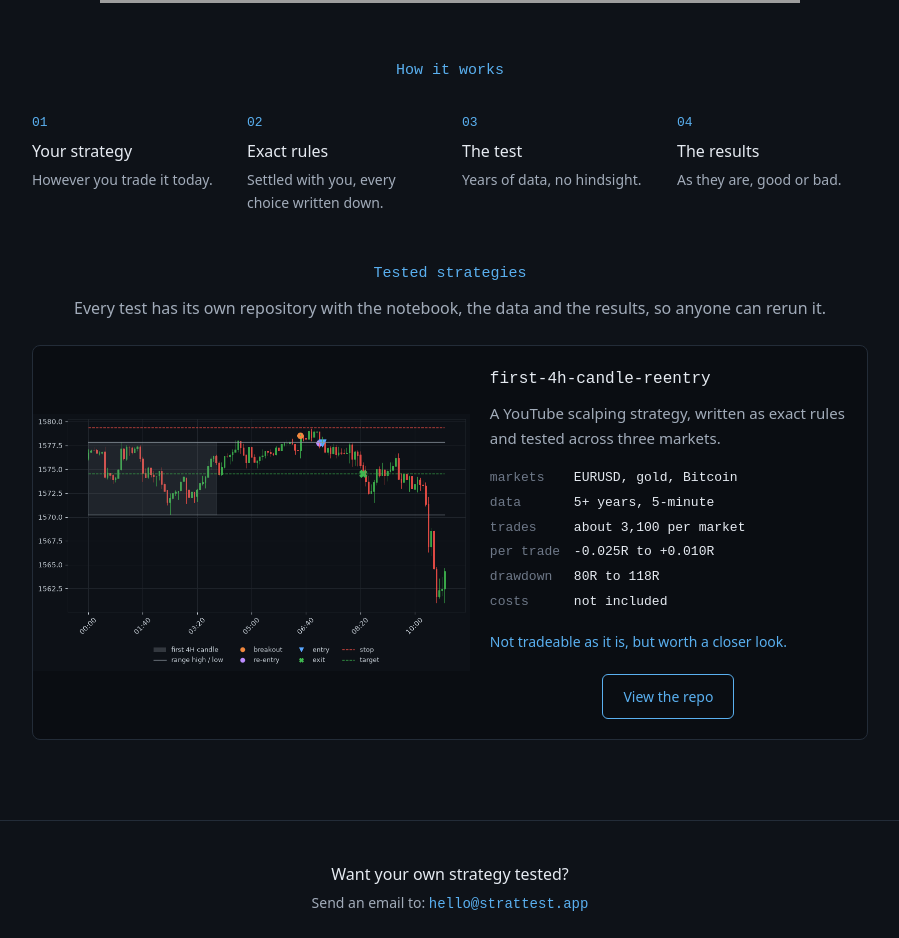
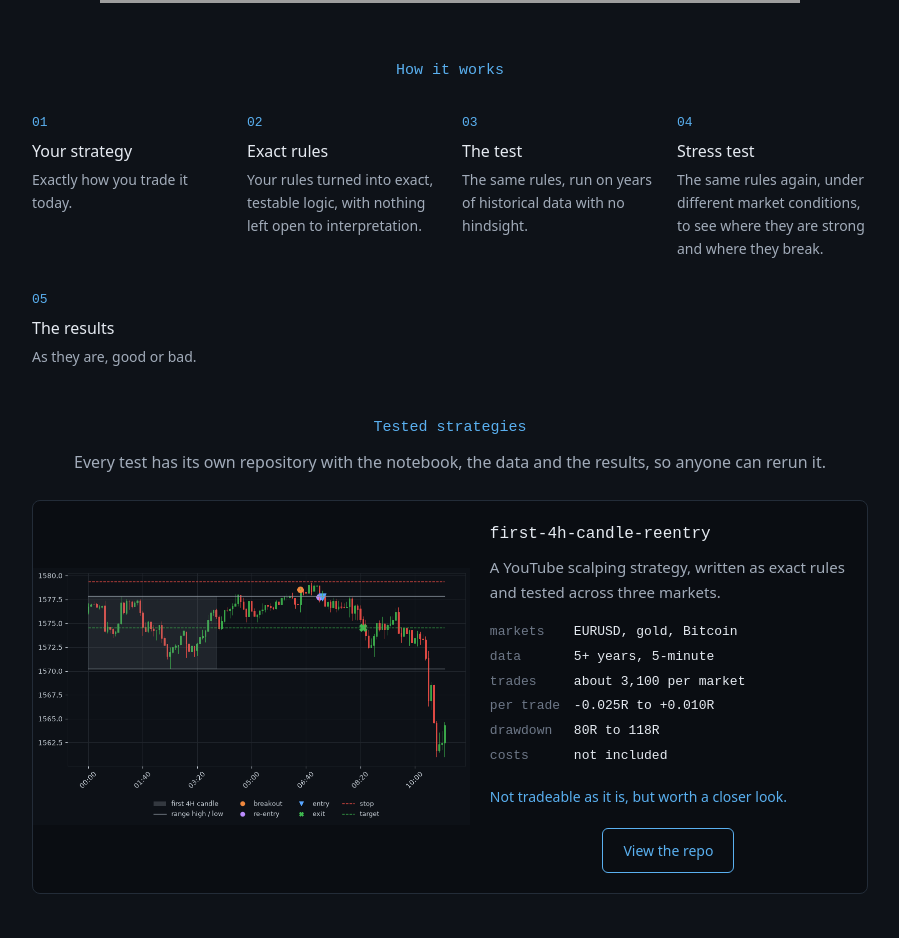
Before and after one commit to strattest/strattest-site, a plain HTML site: page index.html in a window 1280 px wide. Shown: the part 1622-2560 px from the top of the page, without its empty margins (190-1089 px from the left). Drawn offline with nearby package versions, Linux system fonts and the light colour scheme; grey boxes are pictures that could not be loaded.

```diff
--- a/index.html
+++ b/index.html
@@ -53,20 +53,25 @@
         <li>
           <span class="step-num">01</span>
           <h3>Your strategy</h3>
-          <p>However you trade it today.</p>
+          <p>Exactly how you trade it today.</p>
         </li>
         <li>
           <span class="step-num">02</span>
           <h3>Exact rules</h3>
-          <p>Settled with you, every choice written down.</p>
+          <p>Your rules turned into exact, testable logic, with nothing left open to interpretation.</p>
         </li>
         <li>
           <span class="step-num">03</span>
           <h3>The test</h3>
-          <p>Years of data, no hindsight.</p>
+          <p>The same rules, run on years of historical data with no hindsight.</p>
         </li>
         <li>
           <span class="step-num">04</span>
+          <h3>Stress test</h3>
+          <p>The same rules again, under different market conditions, to see where they are strong and where they break.</p>
+        </li>
+        <li>
+          <span class="step-num">05</span>
           <h3>The results</h3>
           <p>As they are, good or bad.</p>
         </li>
```
